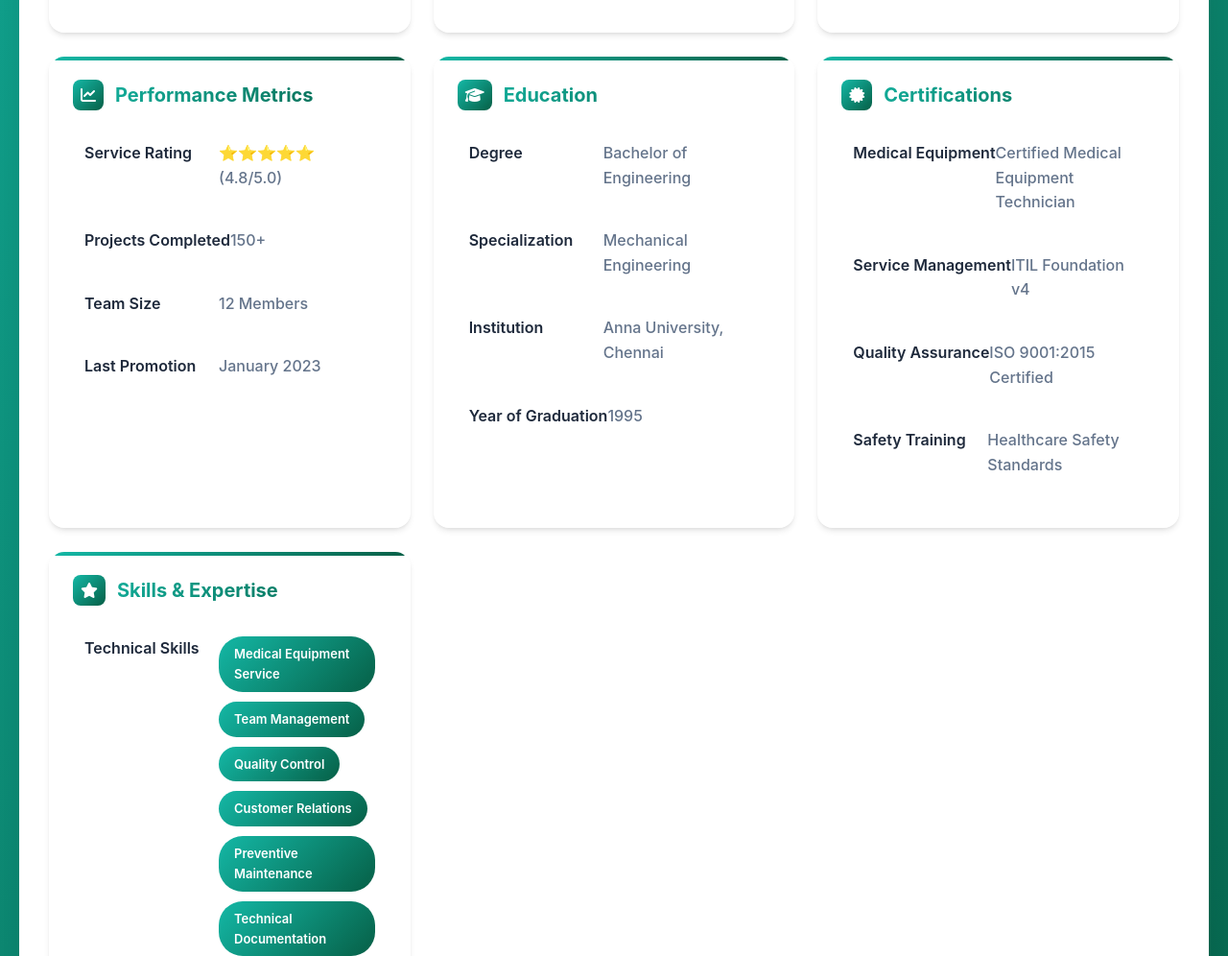
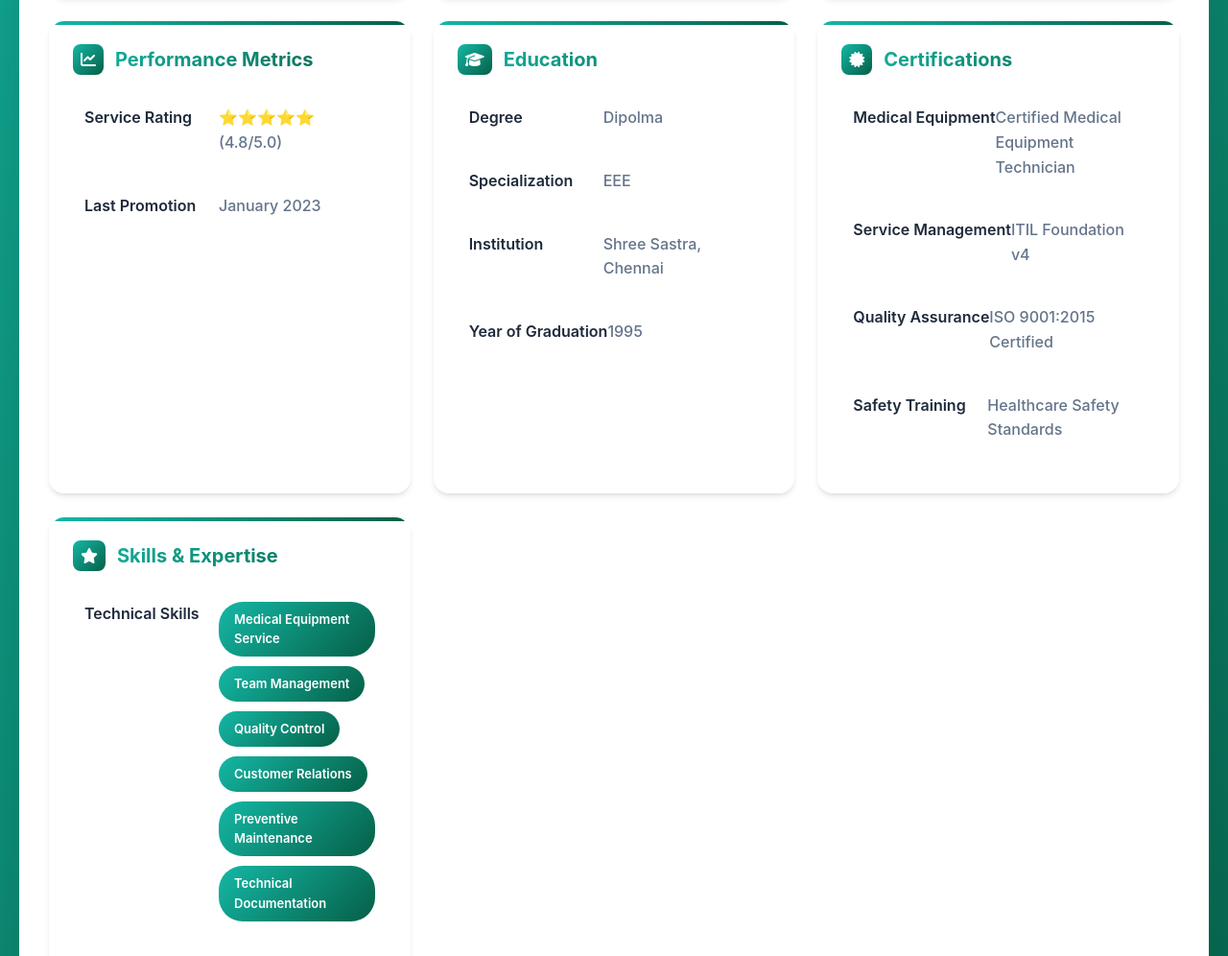
Before and after one commit to sreemeditec/employeedetails, a plain HTML site: page rajesh.html in a window 1280 px wide. Shown: the part 1154-2150 px from the top of the page at 96% size. Drawn offline with Linux system fonts and the light colour scheme.

Commit message:
Update rajesh.html

```diff
--- a/rajesh.html
+++ b/rajesh.html
@@ -645,12 +645,7 @@
                     <li><a href="#" onclick="navigateBack()">Employees</a></li>
                     <li>Rajesh Kumar</li>
                 </ul>
-                <div class="action-buttons">
-                    <button class="action-btn primary" onclick="editProfile()">
-                        <i class="fas fa-edit"></i>
-                        Edit Profile
-                    </button>
-                </div>
+
             </div>
 
             <div class="employee-profile">
@@ -753,14 +748,7 @@
                                 <div class="detail-label">Service Rating</div>
                                 <div class="detail-value">⭐⭐⭐⭐⭐ (4.8/5.0)</div>
                             </div>
-                            <div class="detail-item">
-                                <div class="detail-label">Projects Completed</div>
-                                <div class="detail-value">150+</div>
-                            </div>
-                            <div class="detail-item">
-                                <div class="detail-label">Team Size</div>
-                                <div class="detail-value">12 Members</div>
-                            </div>
+
                             <div class="detail-item">
                                 <div class="detail-label">Last Promotion</div>
                                 <div class="detail-value">January 2023</div>
@@ -771,15 +759,15 @@
                             <h3 class="section-title"><i class="fas fa-graduation-cap"></i> Education</h3>
                             <div class="detail-item">
                                 <div class="detail-label">Degree</div>
-                                <div class="detail-value">Bachelor of Engineering</div>
+                                <div class="detail-value">Dipolma </div>
                             </div>
                             <div class="detail-item">
                                 <div class="detail-label">Specialization</div>
-                                <div class="detail-value">Mechanical Engineering</div>
+                                <div class="detail-value">EEE</div>
                             </div>
                             <div class="detail-item">
                                 <div class="detail-label">Institution</div>
-                                <div class="detail-value">Anna University, Chennai</div>
+                                <div class="detail-value">Shree Sastra, Chennai</div>
                             </div>
                             <div class="detail-item">
                                 <div class="detail-label">Year of Graduation</div>
@@ -828,7 +816,7 @@
                                     <div class="skill-tags">
                                         <span class="skill-tag">Tamil (Native)</span>
                                         <span class="skill-tag">English (Fluent)</span>
-                                        <span class="skill-tag">Hindi (Basic)</span>
+
                                     </div>
                                 </div>
                             </div>
```
